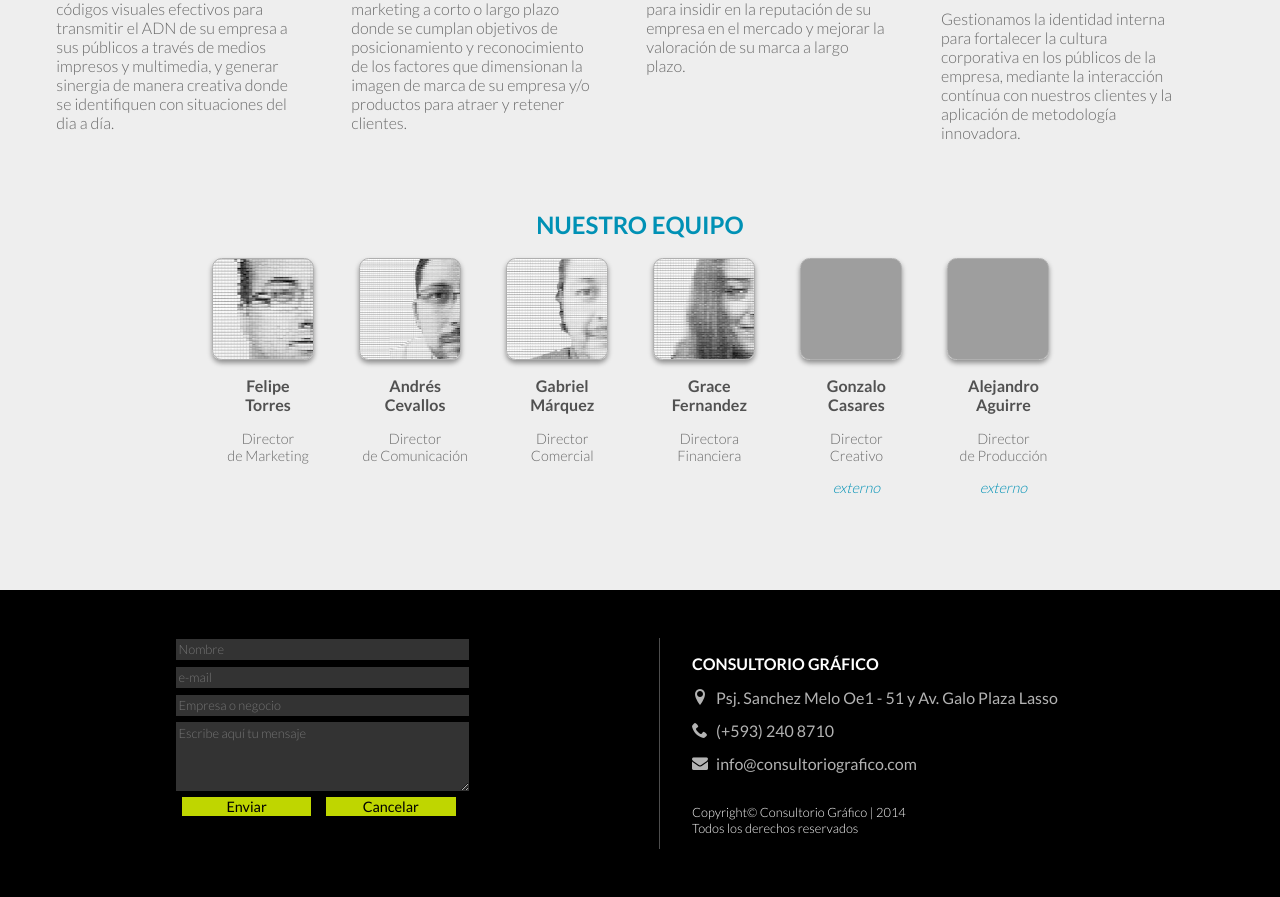
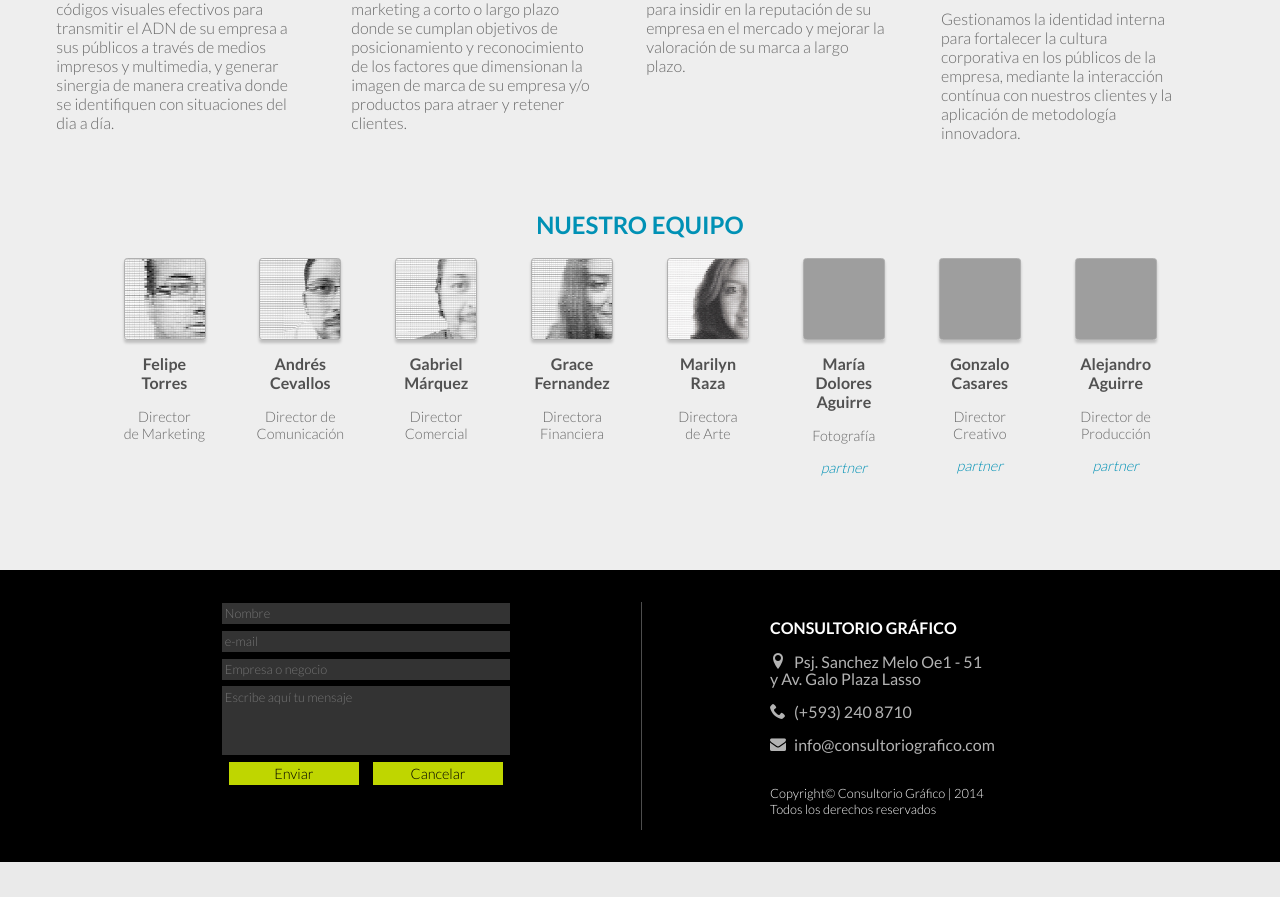
Before and after one commit to bigroyam/consultoriografico, a PHP site: page /index.html in a window 1280 px wide. Shown: the part 635-1532 px from the top of the page. After the commit the page ends 1497 px from the top, so only its background shows below. Run offline with PHP 8.4, Linux system fonts and the light colour scheme; some libraries are stand-ins or nearby versions; grey boxes are pictures that could not be loaded.

Commit message:
arreglos diseño, cambios en equipo

```diff
--- a/css/estilo.css
+++ b/css/estilo.css
@@ -65,7 +65,8 @@ body{
 
 footer{
 	background: #000;
-	padding: 3em 1em;
+	padding: 2em 1em;
+	text-align: center;
 }
 
 footer form{
@@ -85,7 +86,7 @@ footer form #casillas input{
 	font-weight: lighter;
 	margin-bottom: 0.5em;
 	padding: 0.2em;
-	width: 100%;
+	width: 98%;
 }
 
 footer form #casillas textarea{
@@ -94,11 +95,10 @@ footer form #casillas textarea{
 	color: white;
 	font-size: 0.8em;
 	font-weight: lighter;
-	max-height: 5em;
-	max-width: 100%;
-	min-height: 5em;
-	min-width: 100%;
+	height: 5em;
 	padding: 0.2em;
+	resize: none;
+	width: 98%;
 }
 
 footer form #casillas input:focus, footer form #casillas textarea:focus{
@@ -108,20 +108,31 @@ footer form #casillas input:focus, footer form #casillas textarea:focus{
 
 footer form #botones{
 	display: block;
+	text-align: center;
+	width: 100%;
 }
 
 footer form #botones .button{
 	background: #BFD600;
 	border: none;
+	display: inline-block;
 	font-size: 0.9em;
-	margin: 0.4em 0.4em 0;
-	display: inline-block;
+	font-weight: lighter;
+	margin: 0.5em 0.4em;
+	padding: 0.2em;
+	transition: all 0.3s;
 	width: 9em;
 }
 
+footer form #botones .button:hover {
+	background: #0091B5;
+	color: #FFF;
+}
+
 footer #datos{
-	margin-top: 3em;
+	margin: 3em auto;
 	text-align: center;
+	width: 18em;
 }
 
 footer #datos p{
@@ -160,7 +171,10 @@ header h1{
 header #logo img{
 	margin: 1em 0 1em 2em;
 	width: 250px;
+	transition: all 0.3s;
 }
+
+
 
 header #redes{
 	position: absolute;
@@ -211,10 +225,12 @@ nav ul li{
 
 nav ul li a{
 	color: #0091B5;
+	cursor: alias;
 	display: block;
 	padding: 0.5em;
+	text-align: center;
 	text-decoration: none;
-	text-align: center;
+	transition: all 0.3s;
 }
 
 nav ul li a:hover{
@@ -264,6 +280,7 @@ nav ul li .activo{
 	margin: 0;
 	padding: 0.2em 0.6em;
 	text-decoration: none;
+	transition: all 0.3s;
 }
 
 #banner  #botones ul li:last-child a {
@@ -299,8 +316,8 @@ nav ul li .activo{
 	letter-spacing: 0.1em;
 	margin: 0;
 	position: absolute;
+	text-shadow: 2px 2px 2px rgba(0, 0, 0, 0.5);
 	text-transform: uppercase;
-	text-shadow: 2px 2px 2px rgba(0, 0, 0, 0.5);
 	top: 1em;
 }
 
@@ -405,6 +422,7 @@ nav ul li .activo{
 #equipo{
 	margin: 1em auto;
 	max-width: 18.5em;
+	text-align: center;
 }
 
 #equipo h2{
@@ -418,9 +436,9 @@ nav ul li .activo{
 #equipo .persona{
 	display: inline-block;
 	margin: 0 1em 4em;
-	width: 7em;
 	text-align: center;
 	vertical-align: top;
+	width: 6.3em;
 }
 
 #equipo .persona h3{
@@ -436,12 +454,30 @@ nav ul li .activo{
 	color: #0091B5;
 }
 
-#equipo .persona .rostro .imagen{
+#equipo .persona .rostro {
+	height: 5em;
+	position: relative;
+}
+
+#equipo .persona .rostro .imagen {
+	border-radius: 0.2em;
 	border: thin solid #AFAFAF;
-	border-radius: 0.6em;
-	box-shadow: 0px 3px 5px rgba(0, 0, 0, 0.4);
-	height: 100px;
-	width: 100px;
+	box-shadow: 0px 3px 3px rgba(0, 0, 0, 0.2);
+	cursor: progress;
+	height: 5em;
+	left: 0.6em;
+	position: absolute;
+	top: 0;
+	transition: all 0.2s;
+	width: 5em;
+}
+
+#equipo .persona .rostro .imagen:hover {
+	border-radius: 50%;
+	height: 6em;
+	left: 0;
+	top: -0.5em;
+	width: 6em;
 }
 
 #equipo .persona .rostro #felo {
@@ -481,6 +517,26 @@ nav ul li .activo{
 
 #equipo .persona .rostro #grace:hover {
 	background: url(../images/grace2.jpg) center no-repeat;
+	background-size: cover;
+}
+
+#equipo .persona .rostro #mary {
+	background: url(../images/mary1.jpg) center no-repeat;
+	background-size: cover;
+}
+
+#equipo .persona .rostro #mary:hover {
+	background: url(../images/mary2.jpg) center no-repeat;
+	background-size: cover;
+}
+
+#equipo .persona .rostro #mado {
+	background: url(../images/mado.jpg) center no-repeat;
+	background-size: cover;
+}
+
+#equipo .persona .rostro #mado:hover {
+	background: url(../images/mado2.jpg) center no-repeat;
 	background-size: cover;
 }
 
@@ -614,7 +670,7 @@ nav ul li .activo{
 
 	footer form{
 		display: inline-block;
-		margin: 0 4em;
+		margin-right: 2em;
 		vertical-align: top;
 	}
 
@@ -622,10 +678,9 @@ nav ul li .activo{
 		border-left: thin solid rgba(255,255,255,0.3);
 		display: inline-block;
 		margin: 0 0 0 2em;
-		padding: 0 0 0 2em;
+		padding: 0 0 0 4em;
 		text-align: left;
 		vertical-align: top;
-		width: 35%;
 	}
 
 	header{
@@ -636,6 +691,10 @@ nav ul li .activo{
 	header #logo img {
 		margin: 0 0 0.5em 3em;
 		width: 300px;
+	}
+
+	header #logo img:hover{
+		margin: 0 0 0.5em 6em;
 	}
 
 	nav{
@@ -674,7 +733,7 @@ nav ul li .activo{
 	}
 
 	#equipo{
-		max-width: 28em;
+		max-width: 38em;
 	}
 }
 
@@ -685,9 +744,13 @@ nav ul li .activo{
 @media screen and (min-width: 1100px){
 
 	footer form{
-		margin: 0 10em;
+		margin-right: 4em;
 	}
 
+	footer #datos{
+		margin: 0 0 0 4em;
+		padding: 0 0 0 8em;
+	}
 
 	#contenido .item{
 		width: 20%;
@@ -698,6 +761,6 @@ nav ul li .activo{
 	}
 
 	#equipo{
-		max-width: 55.5em;
+		max-width: 75em;
 	}
 }
--- a/filosofia.html
+++ b/filosofia.html
@@ -122,7 +122,7 @@
 					<strong>consultorio gráfico</strong>
 				</p>
 				<p class="icon-location">
-					<span class="direccion">Psj. Sanchez Melo Oe1 - 51 y Av. Galo Plaza Lasso</span>
+					<span class="direccion">Psj. Sanchez Melo Oe1 - 51<br/>y Av. Galo Plaza Lasso</span>
 				</p>
 				<p class="icon-telefono">
 					<span class="direccion">(+593) 240 8710</span>
--- a/index.html
+++ b/index.html
@@ -141,7 +141,7 @@
 				Andrés<br/>Cevallos
 			</h3>
 			<p>
-				Director<br/>de Comunicación
+				Director de<br/>Comunicación
 			</p>
 		</article>
 		<article class="persona">
@@ -168,6 +168,31 @@
 		</article>
 		<article class="persona">
 			<div class="rostro">
+				<div id="mary" class="imagen"></div>
+			</div>
+			<h3>
+				Marilyn<br/>Raza
+			</h3>
+			<p>
+				Directora<br/>de Arte
+			</p>
+		</article>
+		<article class="persona">
+			<div class="rostro">
+				<div id="mado" class="imagen"></div>
+			</div>
+			<h3>
+				María Dolores<br/>Aguirre
+			</h3>
+			<p>
+				Fotografía
+			</p>
+			<p>
+				<em>partner</em>
+			</p>
+		</article>
+		<article class="persona">
+			<div class="rostro">
 				<div id="gonza" class="imagen"></div>
 			</div>
 			<h3>
@@ -177,7 +202,7 @@
 				Director<br/>Creativo
 			</p>
 			<p>
-				<em>externo</em>
+				<em>partner</em>
 			</p>
 		</article>
 		<article class="persona">
@@ -188,10 +213,10 @@
 				Alejandro<br/>Aguirre
 			</h3>
 			<p>
-				Director<br/>de Producción
+				Director de<br/>Producción
 			</p>
 			<p>
-				<em>externo</em>
+				<em>partner</em>
 			</p>
 		</article>
 	</section>
@@ -213,7 +238,7 @@
 				<strong>consultorio gráfico</strong>
 			</p>
 			<p class="icon-location">
-				<span class="direccion">Psj. Sanchez Melo Oe1 - 51 y Av. Galo Plaza Lasso</span>
+				<span class="direccion">Psj. Sanchez Melo Oe1 - 51<br/>y Av. Galo Plaza Lasso</span>
 			</p>
 			<p class="icon-telefono">
 				<span class="direccion">(+593) 240 8710</span>
--- a/portafolio.html
+++ b/portafolio.html
@@ -483,7 +483,7 @@
 					<strong>consultorio gráfico</strong>
 				</p>
 				<p class="icon-location">
-					<span class="direccion">Psj. Sanchez Melo Oe1 - 51 y Av. Galo Plaza Lasso</span>
+					<span class="direccion">Psj. Sanchez Melo Oe1 - 51<br/>y Av. Galo Plaza Lasso</span>
 				</p>
 				<p class="icon-telefono">
 					<span class="direccion">(+593) 240 8710</span>
--- a/proyectos.html
+++ b/proyectos.html
@@ -122,7 +122,7 @@
 					<strong>consultorio gráfico</strong>
 				</p>
 				<p class="icon-location">
-					<span class="direccion">Psj. Sanchez Melo Oe1 - 51 y Av. Galo Plaza Lasso</span>
+					<span class="direccion">Psj. Sanchez Melo Oe1 - 51<br/>y Av. Galo Plaza Lasso</span>
 				</p>
 				<p class="icon-telefono">
 					<span class="direccion">(+593) 240 8710</span>
```
Also changed, not shown: images/grace2.jpg, images/mado2.jpg (added), images/mary1.jpg (added), images/mary2.jpg (added).
